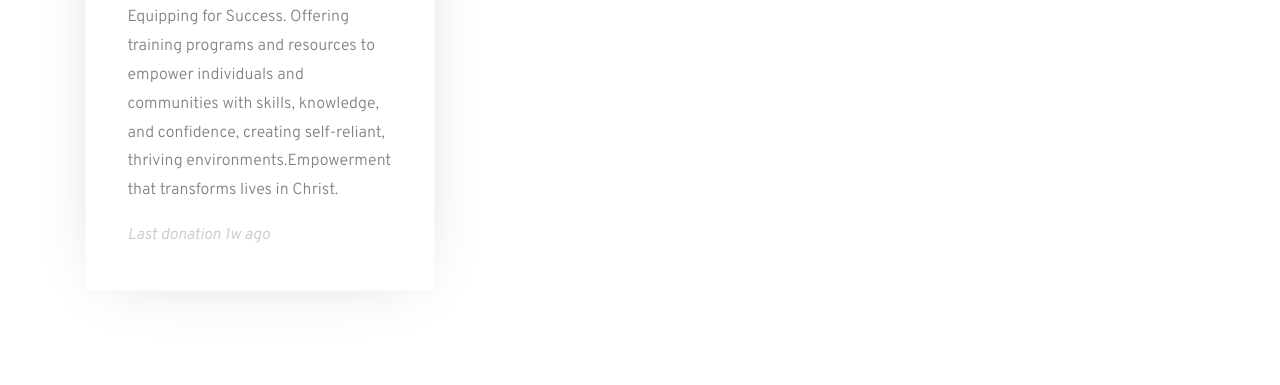
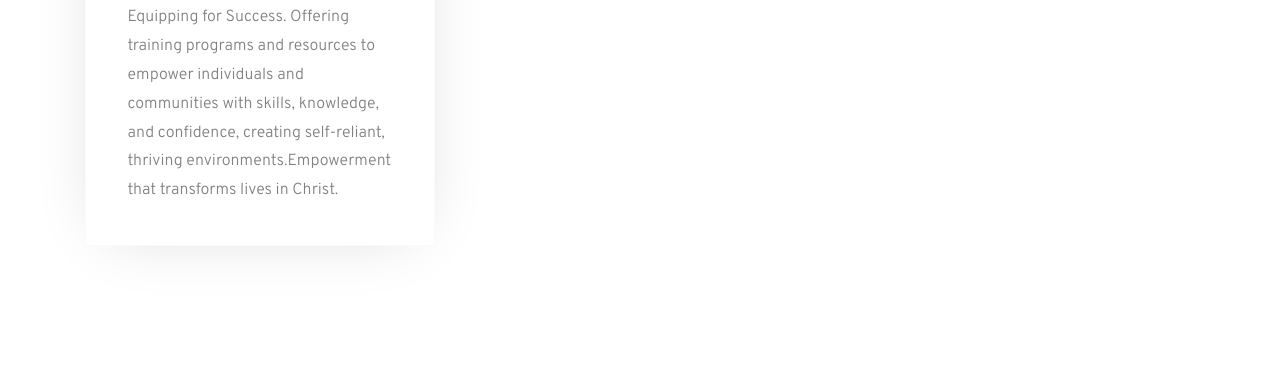
Before and after one commit to Joshua-Nti/FriendsWhoPray, a plain HTML site: page causes.html in a window 1280 px wide. Shown: the part 1974-2359 px from the top of the page. Drawn offline with Linux system fonts and the light colour scheme; some packages are replaced by stand-ins of ours; no server answers; files whose address does not match are found by name.

Commit message:
Update causes.html

```diff
--- a/causes.html
+++ b/causes.html
@@ -116,7 +116,7 @@
     					<div class="text p-3 p-md-4">
     						<h3><a href="#">Capacity-Building Initiatives</a></h3>
     						<p>Equipping for Success. Offering training programs and resources to empower individuals and communities with skills, knowledge, and confidence, creating self-reliant, thriving environments.Empowerment that transforms lives in Christ.</p>
-    						<span class="donation-time mb-3 d-block">Last donation 1w ago</span>
+    						<!--<span class="donation-time mb-3 d-block">Last donation 1w ago</span>-->
               <!-- <div class="progress custom-progress-success">
                    <!--<div class="progress-bar bg-primary" role="progressbar" style="width: 28%" aria-valuenow="28" aria-valuemin="0" aria-valuemax="100"></div>
                 </div>-->
```
